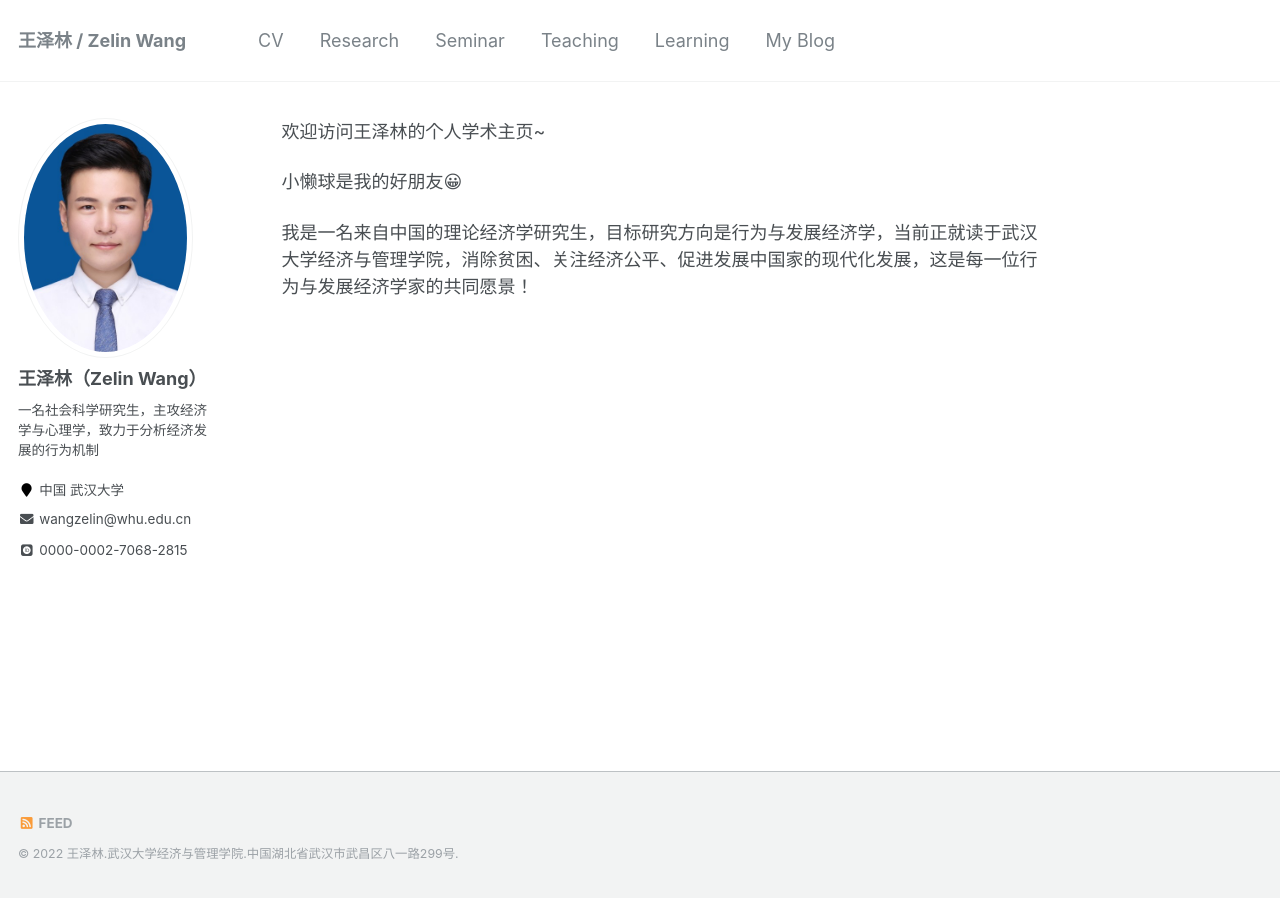
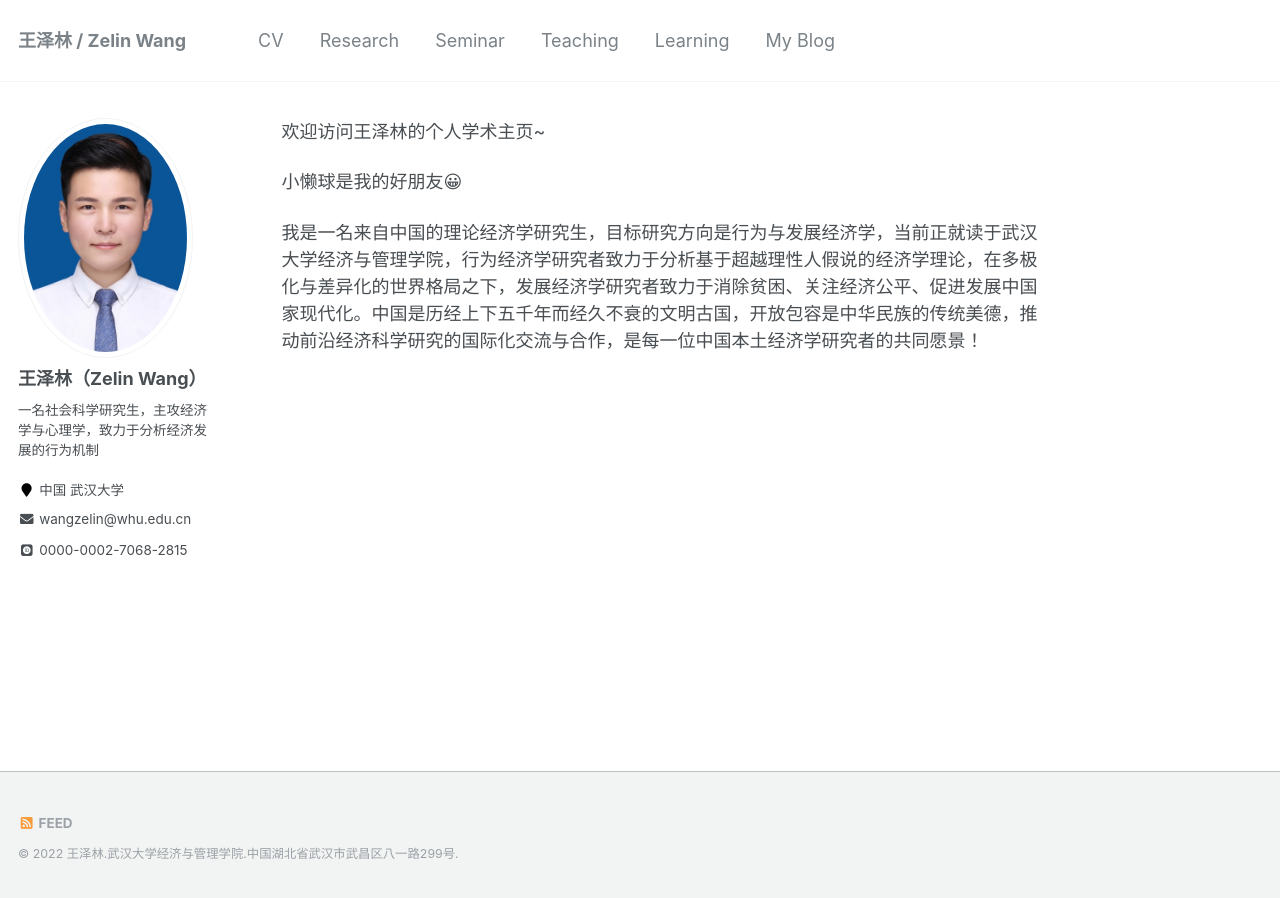
Before and after one commit to ColinWangZelin/colinwangzelin.github.io, a Jekyll site: the page built from index.md, in a window 1280 px wide. Built offline with Jekyll 4.4.1, drawn with Linux system fonts in a browser that asks for light colours; some web fonts are replaced; our own code applies the rules of GitHub Pages for plain Markdown files.

Commit message:
Update index.md

```diff
--- a/index.md
+++ b/index.md
@@ -2,4 +2,4 @@
 
 小懒球是我的好朋友😀
 
-我是一名来自中国的理论经济学研究生，目标研究方向是行为与发展经济学，当前正就读于武汉大学经济与管理学院，消除贫困、关注经济公平、促进发展中国家的现代化发展，这是每一位行为与发展经济学家的共同愿景！
+我是一名来自中国的理论经济学研究生，目标研究方向是行为与发展经济学，当前正就读于武汉大学经济与管理学院，行为经济学研究者致力于分析基于超越理性人假说的经济学理论，在多极化与差异化的世界格局之下，发展经济学研究者致力于消除贫困、关注经济公平、促进发展中国家现代化。中国是历经上下五千年而经久不衰的文明古国，开放包容是中华民族的传统美德，推动前沿经济科学研究的国际化交流与合作，是每一位中国本土经济学研究者的共同愿景！
```
